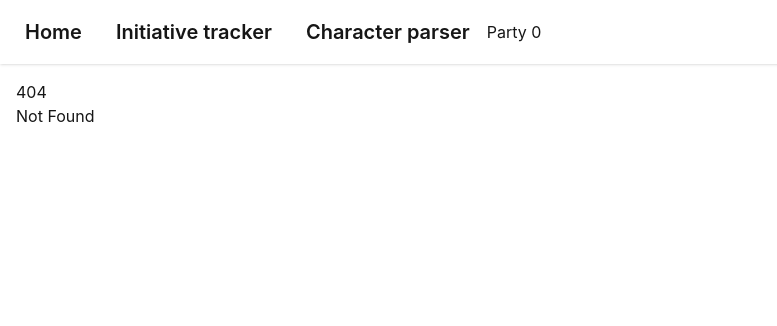
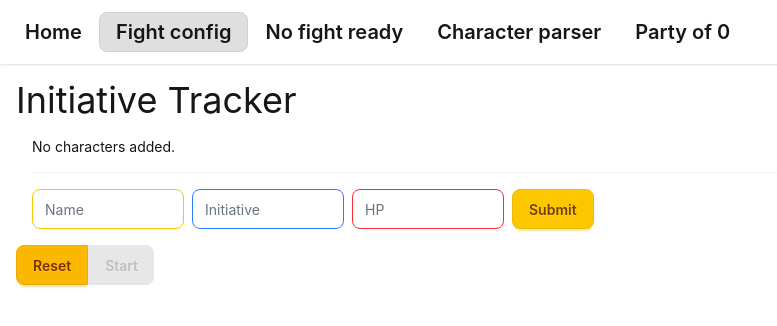
Before and after one commit to CodinFae/dnd-tools, a SvelteKit app: page /fight-config in a window 1280 px wide. Before the commit this address had no page. Shown: the top 326 px of the page, without its empty margins (0-777 px from the left). Built offline with nearby package versions, Linux system fonts and the light colour scheme.

Commit message:
Split more groups

```diff
--- a/src/routes/character-parser/character-display.svelte
+++ b/src/lib/components/CharacterDisplay.svelte
@@ -1,5 +1,5 @@
 <script lang="ts">
-	import type { PartyMember } from '../../lib/models/character.model';
+	import type { PartyMember } from '../models/character.model';
 
 	interface Props {
 		character: PartyMember;
--- a/src/lib/stores/party.store.svelte.ts
+++ b/src/lib/stores/party.store.svelte.ts
@@ -1,14 +1,14 @@
 import type { PartyMember } from '../models/character.model';
 
-export let party = $state<PartyMember[]>([]);
+export let partyStore = $state<PartyMember[]>([]);
 
 export const removeCharacter = (name: string) => {
-	const filtered = party.filter((a) => a.name !== name);
+	const filtered = partyStore.filter((a) => a.name !== name);
 
-	party.length = 0;
-	party.push(...filtered);
+	partyStore.length = 0;
+	partyStore.push(...filtered);
 };
 
 export const addCharacter = (character: PartyMember) => {
-	party.push(character);
+	partyStore.push(character);
 };
--- a/src/routes/+layout.svelte
+++ b/src/routes/+layout.svelte
@@ -3,14 +3,27 @@
 	import favicon from '$lib/assets/favicon.svg';
 
 	import { page } from '$app/state';
-	import { party } from '$lib/stores/party.store.svelte';
+	import { partyStore } from '$lib/stores/party.store.svelte';
 	import { fightStore } from '$lib/stores/fight.store.svelte';
+	import type { Fight } from '$lib/models/fight.models';
 
 	let { children } = $props();
 
 	const isActive = (path: string) => {
 		return page.url.pathname === path || page.url.pathname.startsWith(path + '/');
 	};
+
+	const generateFightText  = (fight: Fight) : string => {
+		switch(fight.phase){
+			case 'unset':
+				return "No fight ready";
+			case 'started':
+			case 'paused':
+				return `Turn ${fightStore.currentTurn}, ${fightStore.fighters.length} fighter left`
+			case 'ready':
+				return "Fight ready"
+		}
+	}
 </script>
 
 <svelte:head><link rel="icon" href={favicon} /></svelte:head>
@@ -19,20 +32,23 @@
 	<a class="btn text-xl btn-ghost" href="/" class:btn-active={isActive('/')}>Home</a>
 	<a
 		class="btn text-xl btn-ghost"
-		href="/initiative-tracker"
-		class:btn-active={isActive('/initiative-tracker')}>Initiative tracker</a
+		href="/fight-config"
+		class:btn-active={isActive('/fight-config')}>Fight config</a
 	>
+
+		<a class="btn text-xl btn-ghost" href="/fight" class:btn-active={isActive("/fight")}
+			>{generateFightText(fightStore)}</a
+		>
 	<a
 		class="btn text-xl btn-ghost"
 		href="/character-parser"
 		class:btn-active={isActive('/character-parser')}>Character parser</a
 	>
-	<span>Party {party.length}</span>
-	{#if fightStore.phase != 'unset'}
-		<a class="btn text-xl btn-ghost" href="/fight"
-			>Turn {fightStore.currentTurn}, {fightStore.fighters.length} fighter left</a
-		>
-	{/if}
+	<a class="btn text-xl btn-ghost"
+		href="/party"
+		class:btn-active={isActive('/party')}>Party of {partyStore.length}</a>
+
+
 </nav>
 <div class="p-4">
 	{@render children()}
--- a/src/routes/character-parser/+page.svelte
+++ b/src/routes/character-parser/+page.svelte
@@ -1,6 +1,6 @@
 <script lang="ts">
 	import { parseXMLCharacter, validateCharacter } from '$lib/parsers/xmlCharacterParser';
-	import CharacterDisplay from './character-display.svelte';
+	import CharacterDisplay from '$lib/components/CharacterDisplay.svelte';
 	import { addCharacter } from '$lib/stores/party.store.svelte';
 	import type { PartyMember } from '$lib/models/character.model';
 
--- a/src/routes/initiative-tracker/+page.svelte
+++ b/src/routes/fight-config/+page.svelte
@@ -4,13 +4,13 @@
 	import InitiativeIcon from '$lib/components/InitiativeIcon.svelte';
 	import type { Character } from '$lib/models/character.model';
 	import {
-		party,
+		partyStore,
 	} from '$lib/stores/party.store.svelte';
 	import { setupFight } from '$lib/stores/fight.store.svelte';
 
 	let fightOnlyCharacters = $state<Character[]>([]);
 
-	const allCharacters = $derived([...party, ...fightOnlyCharacters]);
+	const allCharacters = $derived([...partyStore, ...fightOnlyCharacters]);
 
 	const removeCharacter = (name: string) => {
 		const filtered = fightOnlyCharacters.filter((a) => a.name !== name);
--- /dev/null
+++ b/src/routes/party/+page.svelte
@@ -0,0 +1,9 @@
+<script>
+	import CharacterDisplay from "$lib/components/CharacterDisplay.svelte";
+    import {partyStore} from "$lib/stores/party.store.svelte"
+</script>
+
+{#each partyStore as partyMember}
+    <CharacterDisplay character={partyMember}></CharacterDisplay>
+
+{/each}
```
